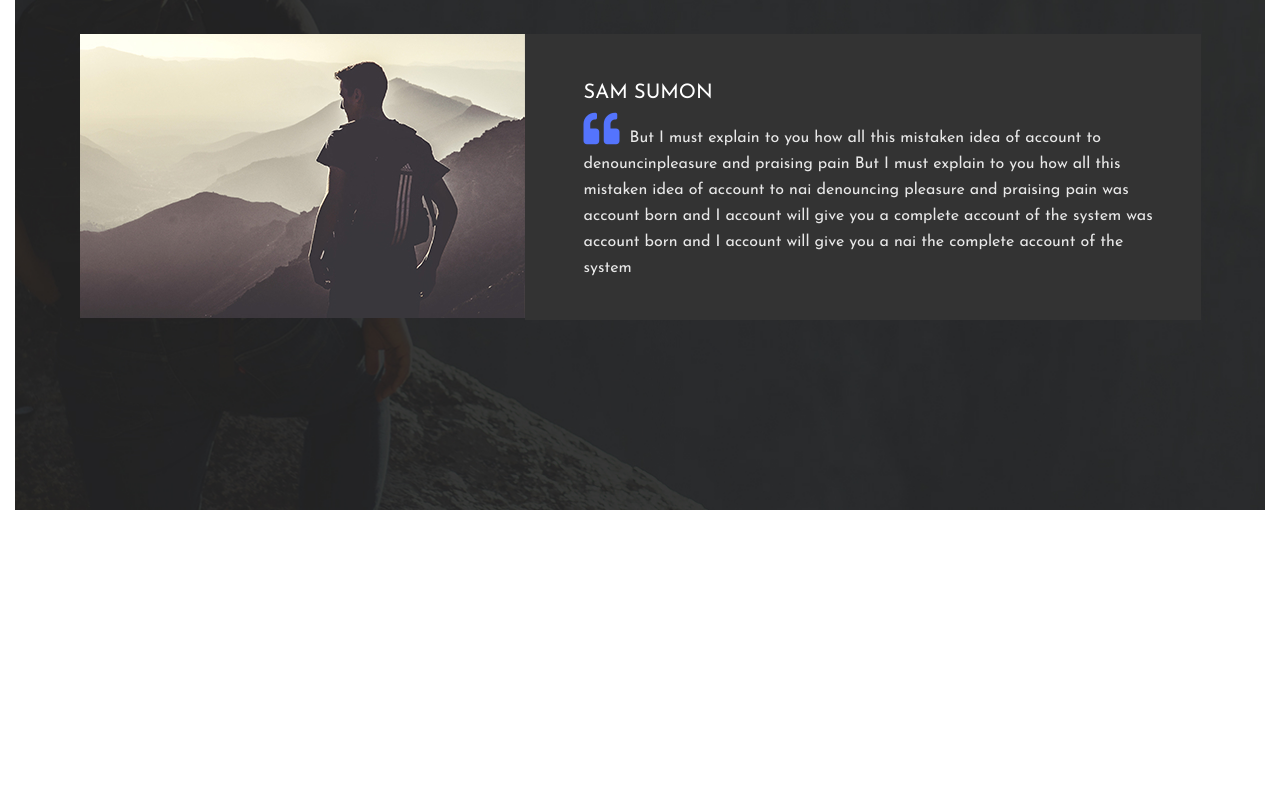
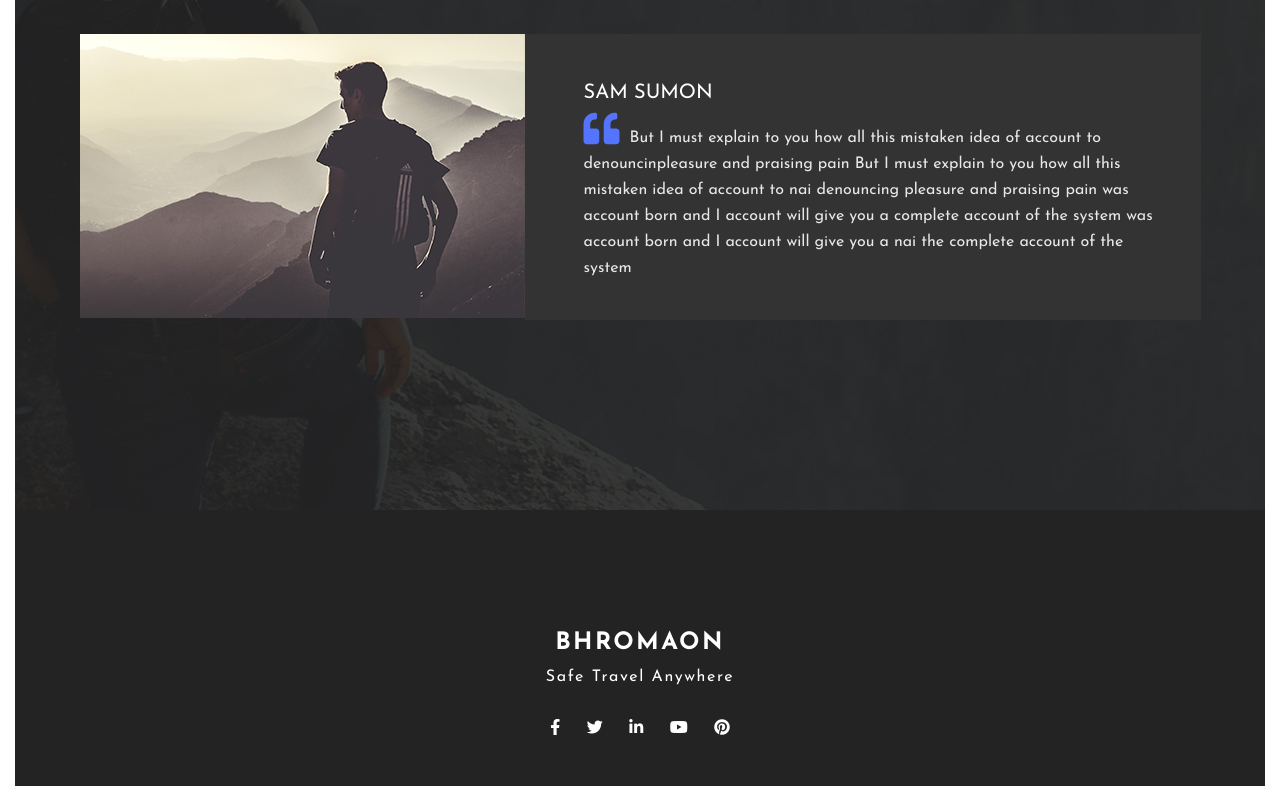
Before and after one commit to norabytyci/bhromaon, a plain HTML site: page index.html in a window 1280 px wide. Shown: the part 3467-4267 px from the top of the page. Before the commit the page ends 3991 px from the top, so only its background shows below. Drawn offline with Linux system fonts and the light colour scheme.

Commit message:
Desktop footer finished

```diff
--- a/index.html
+++ b/index.html
@@ -179,5 +179,18 @@
         </div>
       </section>
     </main>
+    <footer class="footer">
+      <div class="footer__content">
+        <h2 class="header__logo">Bhromaon</h2>
+        <p>Safe Travel Anywhere</p>
+        <div class="footer__icons">
+          <a href="#"><i class="fab fa-facebook-f"></i></a>
+          <a href="#"><i class="fab fa-twitter"></i></a>
+          <a href="#"><i class="fab fa-linkedin-in"></i></a>
+          <a href="#"><i class="fab fa-youtube"></i></a>
+          <a href="#"><i class="fab fa-pinterest"></i></a>
+        </div>
+      </div>
+    </footer>
   </body>
 </html>
--- a/scss/main/_footer.scss
+++ b/scss/main/_footer.scss
@@ -1 +1,33 @@
-//silence-is-golden
+.footer {
+  background: #232323;
+  display: flex;
+  justify-content: center;
+  padding-top: 12rem;
+  padding-bottom: 5rem;
+  &__content {
+    text-align: center;
+    color: #fff;
+    p {
+      font-size: 16px;
+      line-height: 26px;
+      font-family: $josefin;
+      letter-spacing: 1.6px;
+      margin-top: 8px;
+      margin-bottom: 29px;
+    }
+  }
+  &__icons {
+    a {
+      text-decoration: none;
+      display: inline-block;
+      margin-right: 24px;
+      font-size: 16px;
+      i {
+        color: #fff;
+      }
+      &:last-child {
+        margin-right: 0px;
+      }
+    }
+  }
+}
```
Also changed, not shown: dist/css/app.css.
